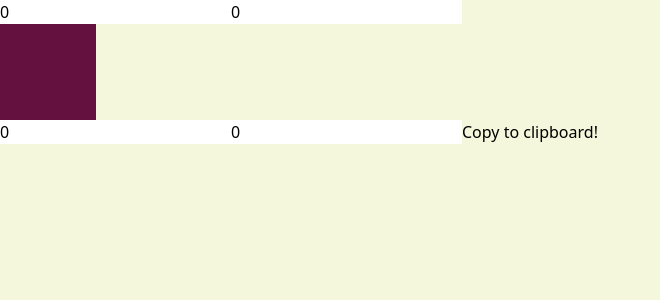
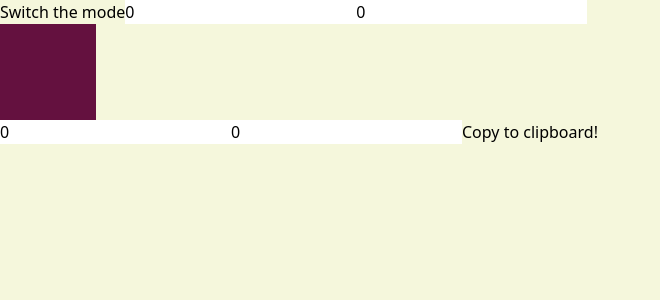
Before and after one commit to SEPOTOM/border-radius-previewer, a React (Vite) app: page / in a window 1280 px wide. Shown: the top 300 px of the page, without its empty margins (0-660 px from the left). Built offline with nearby package versions, Linux system fonts and the light colour scheme.

Commit message:
feat(App): display the mode switch

```diff
--- a/src/App.tsx
+++ b/src/App.tsx
@@ -38,6 +38,9 @@ const App = () => {
 
   return (
     <>
+      <button type="button" role="switch" aria-checked="false">
+        Switch the mode
+      </button>
       <input
         type="number"
         aria-label="Top-left corner"
```
